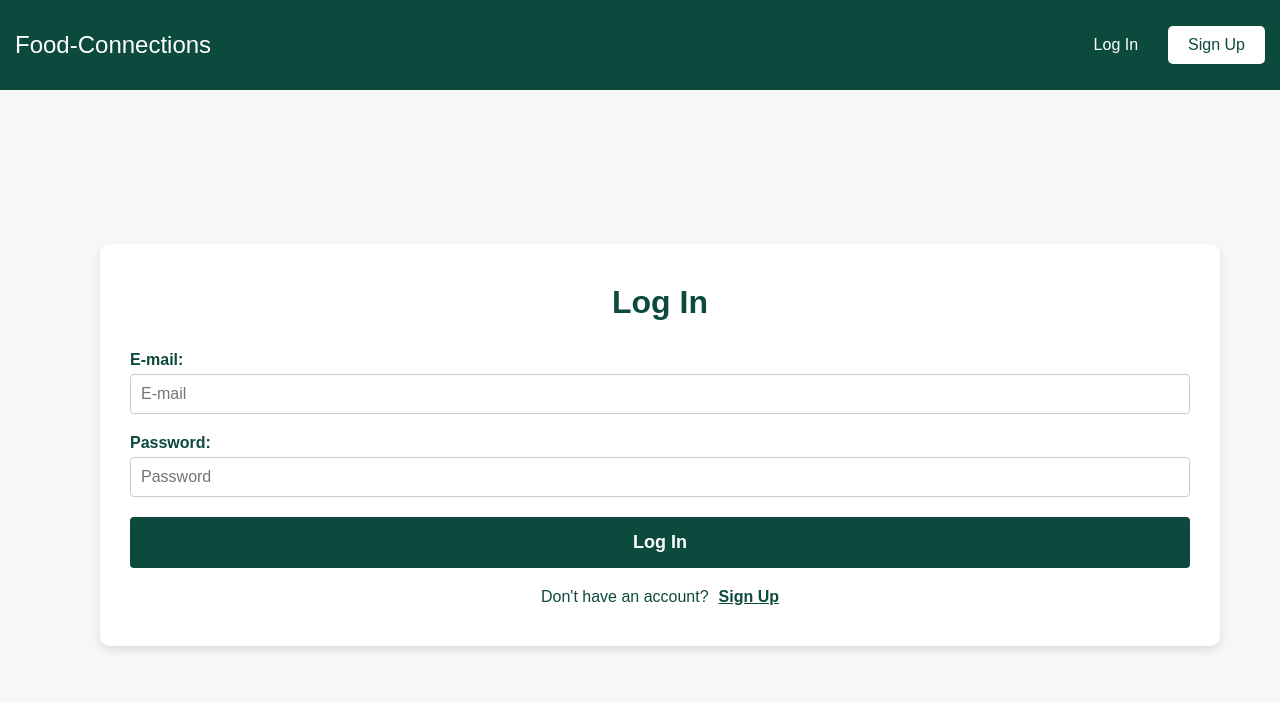
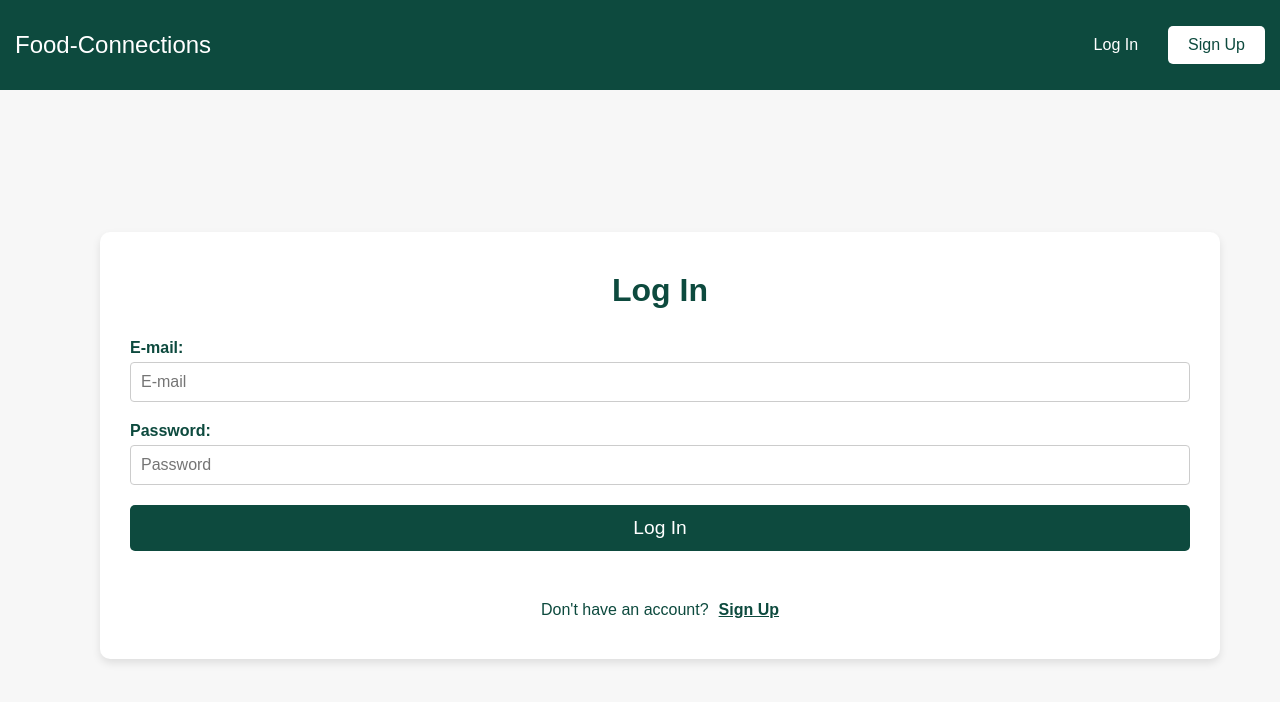
Before and after one commit to Code-to-Give/Frontend, a React (Create React App) app in the folder food-connections/: page /login in a window 1280 px wide. Shown: the top 702 px of the page. Built offline with nearby package versions, Linux system fonts and the light colour scheme.

Commit message:
quick change to button + login page

```diff
--- a/food-connections/src/components/Button/Button.css
+++ b/food-connections/src/components/Button/Button.css
@@ -1,4 +1,4 @@
-.standard-button {
+.cta-button {
   display: inline-block;
   background-color: rgba(13, 74, 62, 1);
   color: #fff;
@@ -13,7 +13,12 @@
   cursor: pointer;
 }
 
-  .standard-button:hover {
-    background-color: #0b4c40;
+.cta-button:hover {
+  background-color: #3e8e41;
   transform: translateY(-2px);
 }
+
+.full-width {
+  width: 100%;
+  display: block;
+}
--- a/food-connections/src/components/Button/Button.js
+++ b/food-connections/src/components/Button/Button.js
@@ -1,9 +1,12 @@
 import React from 'react';
 import './Button.css';
 
-function Button({ text, onClick, className }) {
+function Button({ text, onClick, className, fullWidth }) {
   return (
-    <button className={`standard-button ${className}`} onClick={onClick}>
+    <button
+      className={`cta-button ${className} ${fullWidth ? 'full-width' : ''}`}
+      onClick={onClick}
+    >
       {text}
     </button>
   );
--- a/food-connections/src/pages/LoginPage/LoginPage.js
+++ b/food-connections/src/pages/LoginPage/LoginPage.js
@@ -1,19 +1,20 @@
 import React, { useState } from 'react';
-import { Link, useNavigate } from 'react-router-dom'; // Import useNavigate
+import { Link, useNavigate } from 'react-router-dom';
 import './LoginPage.css';
 import Navbar from '../../components/Navbar/Navbar';
+import Button from '../../components/Button/Button';
 
 function LoginPage() {
   const [email, setEmail] = useState('');
   const [password, setPassword] = useState('');
 
-  const navigate = useNavigate(); // Initialize useNavigate
+  const navigate = useNavigate();
 
   const handleSubmit = () => {
     // Handle login logic here (e.g., authentication)
 
     // After login logic is handled, navigate to HomePage
-    navigate('/home'); // Update path to target HomePage
+    navigate('/home');
   };
 
   return (
@@ -41,7 +42,7 @@ function LoginPage() {
               onChange={(e) => setPassword(e.target.value)}
             />
           </div>
-          <button className="login" onClick={handleSubmit}>Log In</button>
+          <Button text="Log In" onClick={handleSubmit} fullWidth />  {/* Pass fullWidth prop here */}
           <div className="signup">
             <p>Don't have an account?</p>
             <Link to="/signup" className="router-link">Sign Up</Link>
```
Lines whose indentation alone changed are shown as unchanged.
